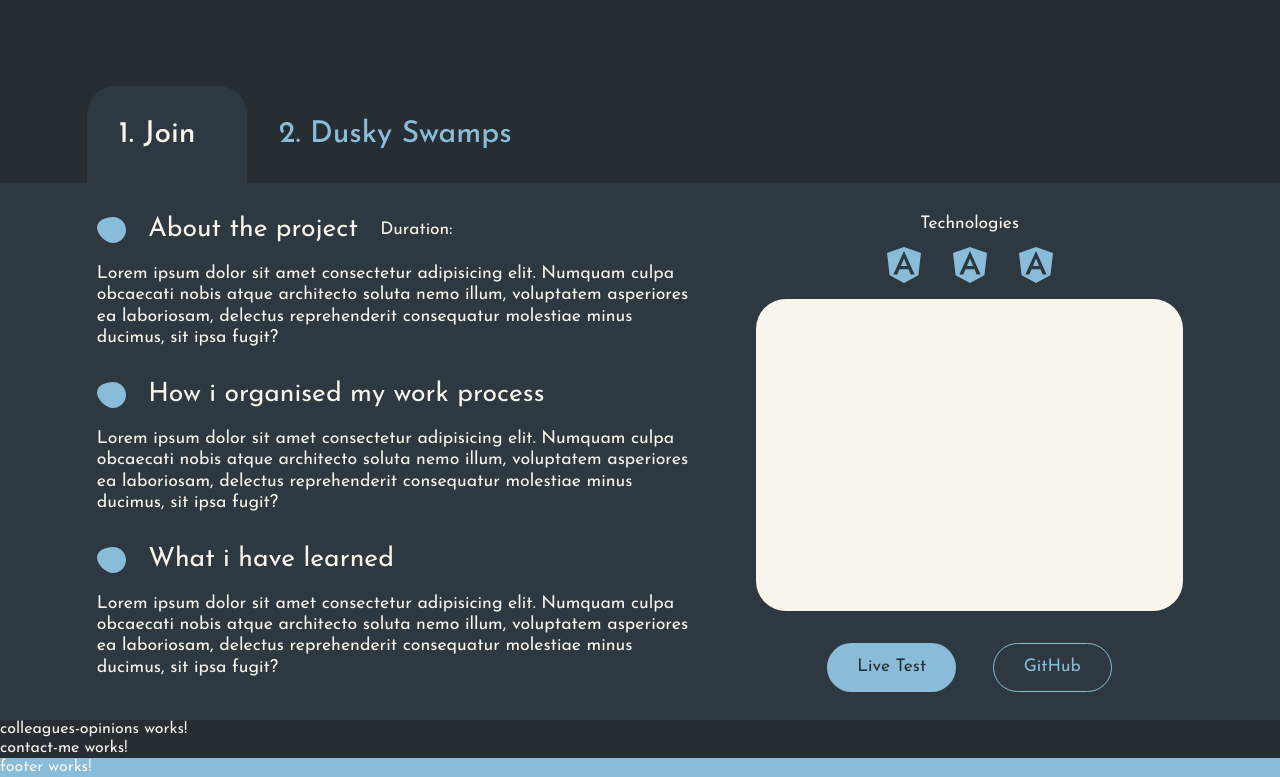
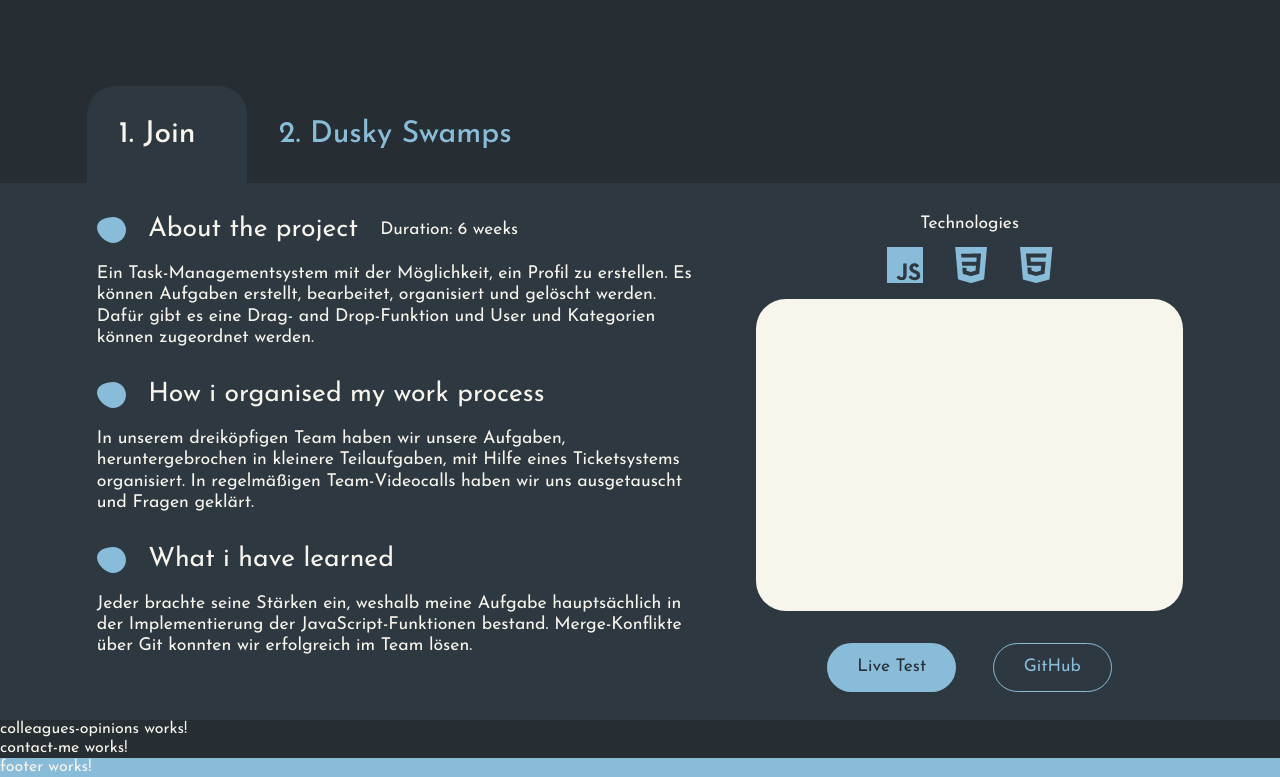
Before and after one commit to AnneVollmann/Anne-Vollmann-Portfolio, an Angular app: page / in a window 1280 px wide. Shown: the part 2086-2863 px from the top of the page. Built offline with nearby package versions, Linux system fonts and the light colour scheme.

Commit message:
my projects: german information work

```diff
--- a/src/app/main-content/my-projects/my-projects.html
+++ b/src/app/main-content/my-projects/my-projects.html
@@ -1,8 +1,8 @@
 <section>
     <h2>My Projects</h2>
     <ol class="projects">
-        <li *ngFor="let project of myProjects.projectsDe; let i = index" (click)="setCurrentProject(project.title)"
-            [ngClass]="{'current-project': this.currentProject == project.title}">
+        <li *ngFor="let project of myProjects.projects; let i = index" (click)="setCurrentProject(i)"
+            [ngClass]="{'current-project': this.currentProjectIndex == i}">
             {{i + 1}}. {{project.title}}
         </li>
     </ol>
@@ -12,12 +12,10 @@
                 <div class="info-header">
                     <img src="assets/icons/bullet_point.svg" alt="bulletpoint">
                     <p>About the project</p>
-                    <span>Duration:</span>
+                    <span>Duration: {{myProjects.projects[currentProjectIndex].duration}} weeks</span>
                 </div>
                 <article>
-                    Lorem ipsum dolor sit amet consectetur adipisicing elit. Numquam culpa obcaecati nobis atque
-                    architecto soluta nemo illum, voluptatem asperiores ea laboriosam, delectus reprehenderit
-                    consequatur molestiae minus ducimus, sit ipsa fugit?
+                    {{myProjects.projects[currentProjectIndex].aboutDe}}
                 </article>
             </section>
             <section>
@@ -26,9 +24,7 @@
                     <p>How i organised my work process</p>
                 </div>
                 <article>
-                    Lorem ipsum dolor sit amet consectetur adipisicing elit. Numquam culpa obcaecati nobis atque
-                    architecto soluta nemo illum, voluptatem asperiores ea laboriosam, delectus reprehenderit
-                    consequatur molestiae minus ducimus, sit ipsa fugit?
+                    {{myProjects.projects[currentProjectIndex].organizationDe}}
                 </article>
             </section>
             <section>
@@ -37,18 +33,14 @@
                     <p>What i have learned</p>
                 </div>
                 <article>
-                    Lorem ipsum dolor sit amet consectetur adipisicing elit. Numquam culpa obcaecati nobis atque
-                    architecto soluta nemo illum, voluptatem asperiores ea laboriosam, delectus reprehenderit
-                    consequatur molestiae minus ducimus, sit ipsa fugit?
+                    {{myProjects.projects[currentProjectIndex].learnedDe}}
                 </article>
             </section>
         </div>
         <div class="project-overview">
             <span>Technologies</span>
             <div class="technologies">
-                <img src="assets/icons/icon_angular_small.svg">
-                <img src="assets/icons/icon_angular_small.svg">
-                <img src="assets/icons/icon_angular_small.svg">
+                <img *ngFor="let technology of myProjects.projects[currentProjectIndex].technologies; let j = index" src="assets/icons/icon_{{technology}}_small.svg">
             </div>
             <!-- to be replaced with project-img -->
             <div class="placeholder-img"></div>
--- a/src/app/main-content/my-projects/my-projects.ts
+++ b/src/app/main-content/my-projects/my-projects.ts
@@ -10,9 +10,9 @@ import { CommonModule } from '@angular/common';
 })
 export class MyProjects {
   myProjects = inject(ProjectsdataService);
-  currentProject: string = 'Join';
+  currentProjectIndex = 0;
 
-  setCurrentProject(project:string) {
-    this.currentProject = project;
+  setCurrentProject(index: Number) {
+    this.currentProjectIndex = Number(index);
   }
 }
--- a/src/app/projectsdata.service.ts
+++ b/src/app/projectsdata.service.ts
@@ -7,45 +7,30 @@ import { Injectable } from "@angular/core";
 export class ProjectsdataService {
     constructor() { }
 
-    projectsDe = [
+    projects = [
         {
             title: 'Join',
-            about: 'Ein Task-Managementsystem mit der Möglichkeit, ein Profil zu erstellen. Es können Aufgaben erstellt, bearbeitet, organisiert und gelöscht werden. Dafür gibt es eine Drag- and Drop-Funktion und User und Kategorien können zugeordnet werden.',
-            duration: '6 Wochen',
-            organization: 'In unserem dreiköpfigen Team haben wir unsere Aufgaben, heruntergebrochen in kleinere Teilaufgaben, mit Hilfe eines Ticketsystems organisiert. In regelmäßigen Team-Videocalls haben wir uns ausgetauscht und Fragen geklärt.',
-            learned: 'Jeder brachte seine Stärken ein, weshalb meine Aufgabe hauptsächlich in der Implementierung der JavaScript-Funktionen bestand. Merge-Konflikte über Git konnten wir erfolgreich im Team lösen.',
+            aboutDe: 'Ein Task-Managementsystem mit der Möglichkeit, ein Profil zu erstellen. Es können Aufgaben erstellt, bearbeitet, organisiert und gelöscht werden. Dafür gibt es eine Drag- and Drop-Funktion und User und Kategorien können zugeordnet werden.',
+            aboutEn: '',
+            duration: '6',
+            organizationDe: 'In unserem dreiköpfigen Team haben wir unsere Aufgaben, heruntergebrochen in kleinere Teilaufgaben, mit Hilfe eines Ticketsystems organisiert. In regelmäßigen Team-Videocalls haben wir uns ausgetauscht und Fragen geklärt.',
+            organizationEn: '',
+            learnedDe: 'Jeder brachte seine Stärken ein, weshalb meine Aufgabe hauptsächlich in der Implementierung der JavaScript-Funktionen bestand. Merge-Konflikte über Git konnten wir erfolgreich im Team lösen.',
+            learnedEn: '',
             technologies: ['javascript', 'css', 'html'],
             img: '',
         },
         {
             title: 'Dusky Swamps',
-            about: 'Ein kleines Jump-an-Run Spiel mit Fokus auf objekt-orientierte Programmierung. Als Astronaut besiegt man die Monster des Sumpfs, sammelt Edelsteine und kämpft gegen den Endboss',
-            duration: '6 Wochen',
-            organization: 'Eindeutige Benennung von Klassen und Methoden, sowie eine verständliche Dokumentation sind essentielle Bestandteile dieses Projekts. Regelmäßige Tests und Anpassungen waren nötig, um eine spaßige Spielerfahrung zu bieten.',
-            learned: 'Durch die Entwicklung meines eigenen Spiels lernte ich, was es ausmacht, objekt-orientiert zu programmieren. Ich stellte mir selbst diverse kleine Aufgaben, wie verschiedene Gegnertypen um besonders viel zu lernen.',
+            aboutDe: 'Ein kleines Jump-an-Run Spiel mit Fokus auf objekt-orientierte Programmierung. Als Astronaut besiegt man die Monster des Sumpfs, sammelt Edelsteine und kämpft gegen den Endboss',
+            aboutEn: '',
+            duration: '6',
+            organizationDe: 'Eindeutige Benennung von Klassen und Methoden, sowie eine verständliche Dokumentation sind essentielle Bestandteile dieses Projekts. Regelmäßige Tests und Anpassungen waren nötig, um eine spaßige Spielerfahrung zu bieten.',
+            organizationEn: '',
+            learnedDe: 'Durch die Entwicklung meines eigenen Spiels lernte ich, was es ausmacht, objekt-orientiert zu programmieren. Ich stellte mir selbst diverse kleine Aufgaben, wie verschiedene Gegnertypen um besonders viel zu lernen.',
+            learnedEn: '',
             technologies: ['javascript', 'css', 'html'],
             img: '',
         }
     ]
-
-    // projectsEn = [
-    //     {
-    //         title: 'Join',
-    //         about: '',
-    //         duration: '6 weeks',
-    //         organization: '',
-    //         learned: '',
-    //         technologies: '',
-    //         img: '',
-    //     },
-    //     {
-    //         title: 'Dusky Swamps',
-    //         about: '',
-    //         duration: '6 weeks',
-    //         organization: '',
-    //         learned: '',
-    //         technologies: '',
-    //         img: '',
-    //     }
-    // ]
 }
```
